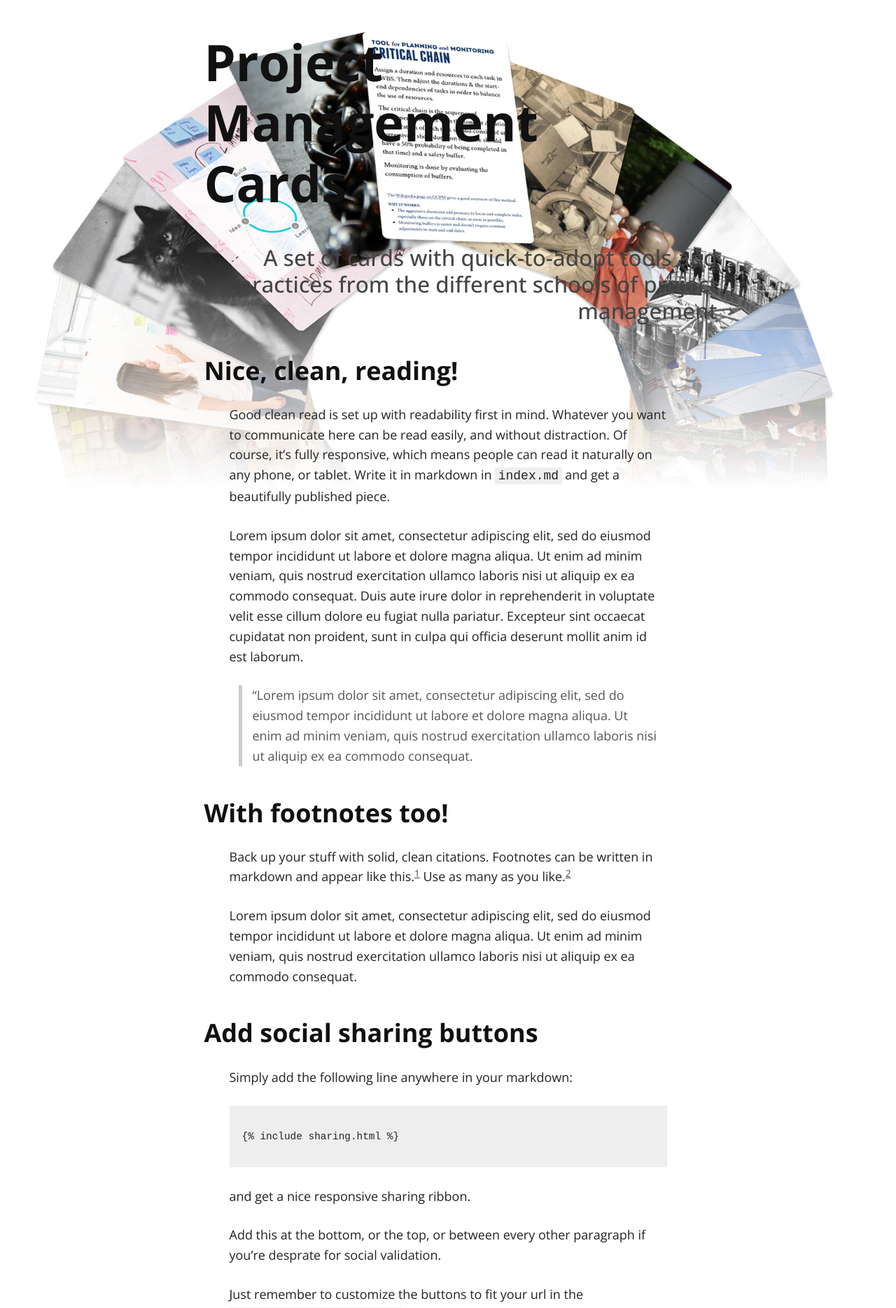
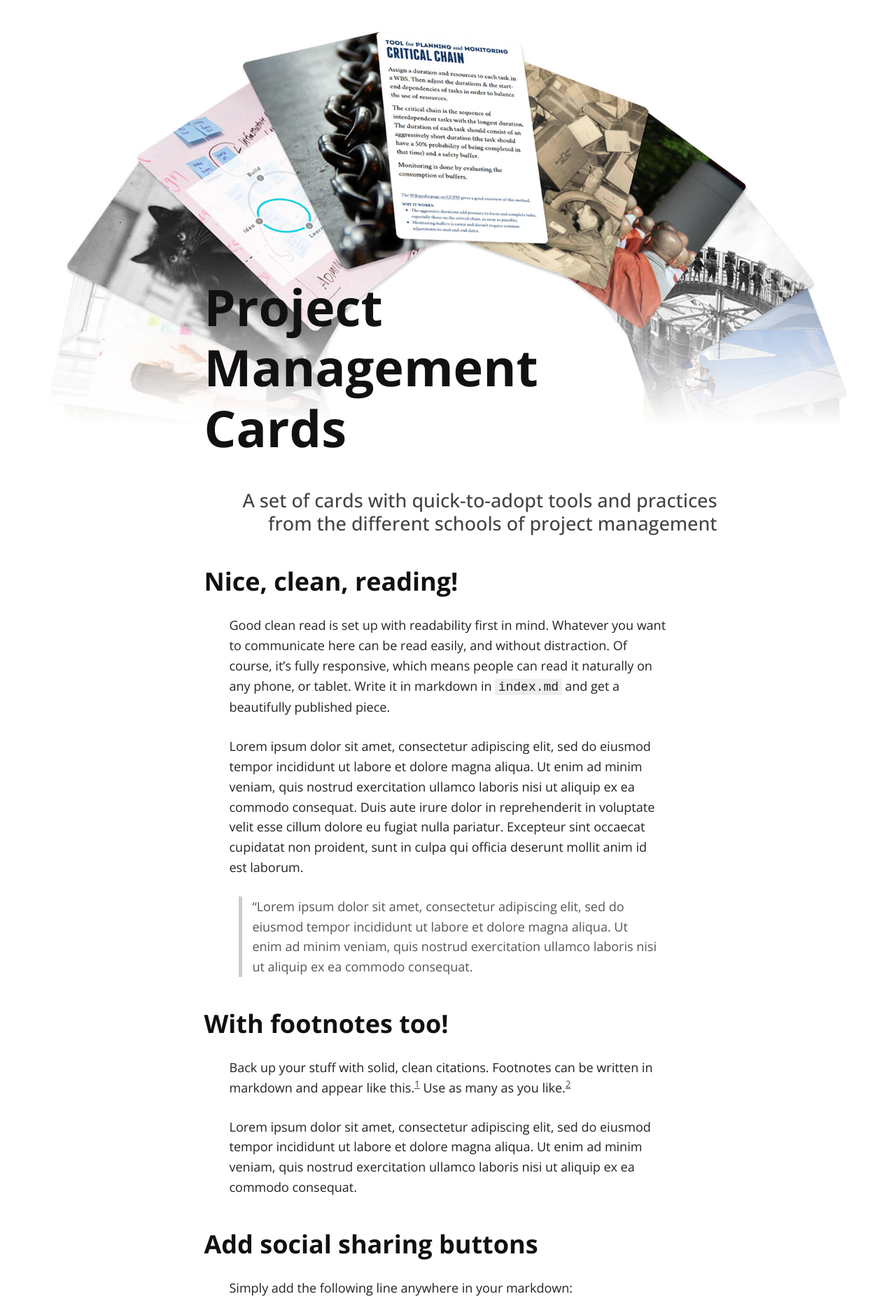
Before and after one commit to pmcards/pmcards.github.io, a Jekyll site: the page built from index.md, in a window 1280 px wide. Shown: the top 1869 px of the page at 70% size. Built offline with Jekyll 4.4.1, drawn with Linux system fonts in a browser that asks for light colours; nearby versions of some CDN libraries; our own code applies the rules of GitHub Pages for plain Markdown files.

Commit message:
Button Test

```diff
--- a/css/solo.css
+++ b/css/solo.css
@@ -6,11 +6,11 @@
   width: 1200px;
   height: auto;
   left: 50%;
-  margin-left: -620px;
+  margin-left: -600px;
 }
 
 @media (max-width: 560px) {
-  #header { width: 1000px; margin-left: -465px;}
+  #header { width: 900px; margin-left: -455px;}
 }
 
 html { font: 18px/1.6 'Open Sans', sans-serif; }
@@ -27,12 +27,13 @@
 h1 {
   font-size: 4rem;
   font-weight: 700;
+  padding-top: 350px;
   margin-left: -2rem;
   margin-right: -2rem;
 }
 
 h2 {
-  font-size: 1.75rem;
+  font-size: 1.5rem;
   font-weight: 500;
   color: #444;
   text-align: right;
@@ -47,8 +48,24 @@
 
 @media (max-width: 560px) {
   html { font: 16px/1.6 'Open Sans', sans-serif; }
+  h1 { font-size: 3.5rem; padding-top: 270px;}
+  h3 { font-size: 1.75rem; }
+}
+
+@media (max-width: 440px) {
+  h1 { font-size: 3rem; }
+}
+
+@media (max-width: 380px) {
+  h1 { font-size: 2.5rem; }
+}
+
+@media (max-width: 310px) {
   h1 { font-size: 2rem; }
-  h3 { font-size: 1.75rem; }
+}
+
+@media (max-width: 440px) {
+  h1 { font-size: 3rem; }
 }
 
 @media (max-width: 750px) {
--- a/index.md
+++ b/index.md
@@ -57,6 +57,8 @@
 
 Thanks to [Shu Uesengi](https://github.com/chibicode) for inspiring and providing the base for this template with his excellent work, [solo](https://github.com/chibicode).
 
+<a class="button">Download here</a>
+
 <hr>
 
 ##### Footnotes:
```
Also changed, not shown: images/pmcardsheader.jpg.
